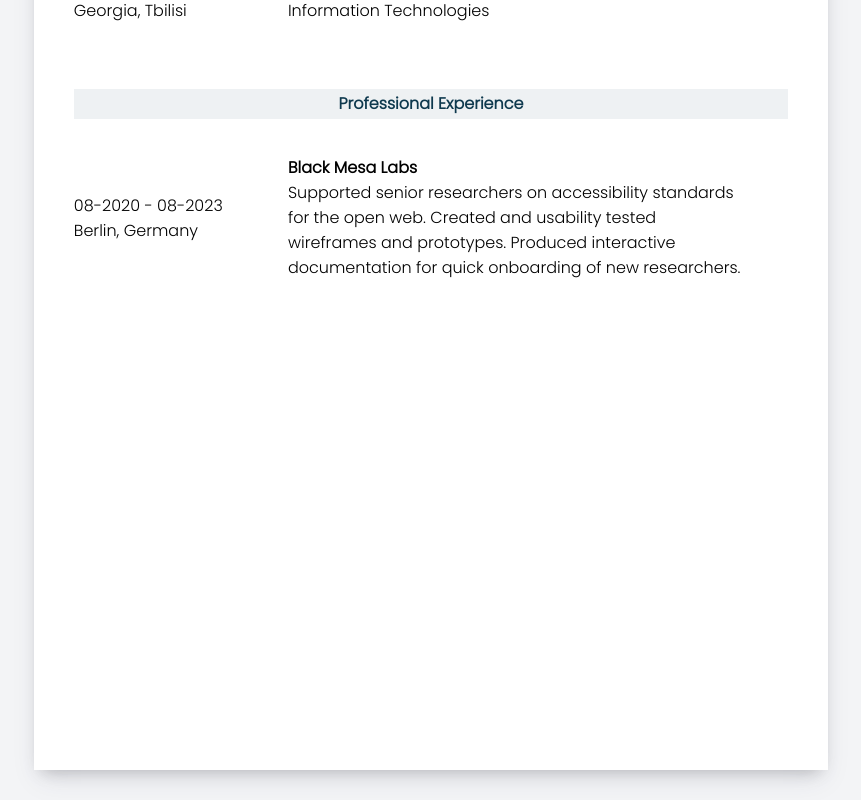
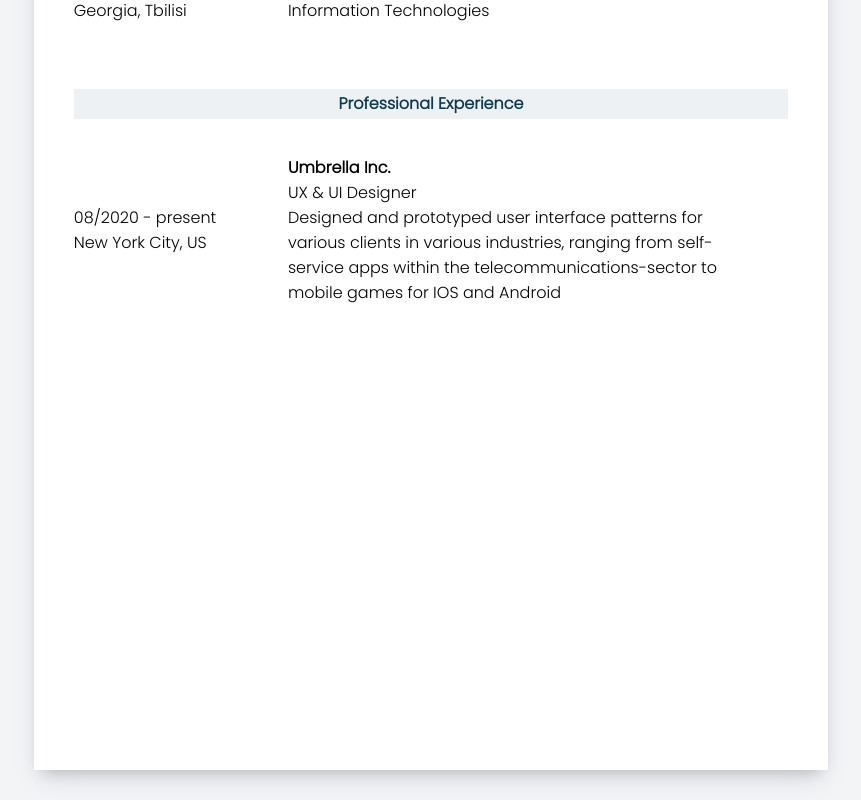
Before and after one commit to jabaaq/CV-Application, a React (Create React App) app: page / in a window 1280 px wide. Shown: the part 1314-2114 px from the top of the page, without its empty margins (209-1070 px from the left). Built offline with nearby package versions, Linux system fonts and the light colour scheme.

Commit message:
converted PracticalExperience functional component into class component / converted manually written experience information into 'experienceData' array / created logic  to display 'experienceData' data in Resume

```diff
--- a/src/components/accordion/accordion.jsx
+++ b/src/components/accordion/accordion.jsx
@@ -23,15 +23,28 @@
       fieldIcon,
       textArea,
       setInformation,
-      clearForm,
       //education information
-      addEducationItem,
+      onSubmitForm,
       school,
       degree,
       startDate,
       endDate,
       location,
+      clearForm,
+
+      //experience information
+      onSubmitExperienceForm,
+      companyName,
+      positionTitle,
+      workStartDate,
+      workEndDate,
+      workLocation,
+      workDescription,
+      clearExperienceForm,
+
+      source,
     } = this.props;
+
     const { isOpen } = this.state;
 
     return (
@@ -59,19 +72,6 @@
               </div>
             ))}
 
-            {textArea && (
-              <>
-                <label htmlFor='description'>{textArea.label}</label>
-                <textarea
-                  name='description'
-                  placeholder={textArea.placeholder}
-                  id='description'
-                  cols='20'
-                  rows='10'
-                  value={textArea.value}
-                  onChange={setInformation}></textarea>
-              </>
-            )}
             <div className='button-container'>
               <button className='delete-button'>Delete</button>
               <button className='cancel-button'>Cancel</button>
@@ -79,7 +79,8 @@
                 type='submit'
                 className='save-button'
                 onClick={(e) => {
-                  addEducationItem(
+                  if (source === 'Education') {
+                    onSubmitForm(
                       e,
                       school,
                       degree,
@@ -88,6 +89,18 @@
                       location,
                     );
                     clearForm();
+                  } else if (source === 'Experience') {
+                    onSubmitExperienceForm(
+                      e,
+                      companyName,
+                      positionTitle,
+                      workStartDate,
+                      workEndDate,
+                      workLocation,
+                      workDescription,
+                    );
+                    clearExperienceForm();
+                  }
                 }}>
                 Submit
               </button>
--- a/src/components/app/App.jsx
+++ b/src/components/app/App.jsx
@@ -30,6 +30,7 @@
       workLocation: '',
       workDescription: '',
 
+      //education data
       educationData: [
         {
           school: 'London City University',
@@ -49,19 +50,26 @@
         },
       ],
 
+      //experience data
+      experienceData: [
+        {
+          companyName: 'Umbrella Inc.',
+          positionTitle: 'UX & UI Designer',
+          workStartDate: '08/2020',
+          workEndDate: 'present',
+          workLocation: 'New York City, US',
+          workDescription:
+            'Designed and prototyped user interface patterns for various clients in various industries, ranging from self-service apps within the telecommunications-sector to mobile games for IOS and Android',
+          id: 1,
+        },
+      ],
+
       // data: [
       //   {
       //     fullName: 'Thomas Parker',
       //     email: 'thomasParker123@test.com',
       //     phoneNumber: '+1 234 56 78 90',
-      //     companyName: 'Umbrella Inc.',
-      //     positionTitle: 'UX & UI Designer',
-      //     workStartDate: '08/2020',
-      //     workEndDate: 'present',
-      //     workLocation: 'New York City, US',
-      //     workDescription:
-      //       'Designed and prototyped user interface patterns for various clients in various industries, ranging from self-service apps within the telecommunications-sector to mobile games for IOS and Android',
-      //   },
+      //   }
       // ],
     };
   }
@@ -71,7 +79,7 @@
     });
   };
 
-  addEducationItem = (e, school, degree, startDate, endDate, location) => {
+  handleEducationSubmit = (e, school, degree, startDate, endDate, location) => {
     e.preventDefault();
     this.setState(({ educationData }) => {
       const newEducationData = [...educationData];
@@ -84,6 +92,42 @@
         id: Math.floor(Math.random() * 1000),
       });
       return { educationData: newEducationData };
+    });
+  };
+
+  handleExperienceSubmit = (
+    e,
+    companyName,
+    positionTitle,
+    workStartDate,
+    workEndDate,
+    workLocation,
+    workDescription,
+  ) => {
+    e.preventDefault();
+    this.setState(({ experienceData }) => {
+      const newExperienceData = [...experienceData];
+      newExperienceData.push({
+        companyName: companyName,
+        positionTitle: positionTitle,
+        workStartDate: workStartDate,
+        workEndDate: workEndDate,
+        workLocation: workLocation,
+        workDescription: workDescription,
+        id: Math.floor(Math.random() * 1000),
+      });
+      return { experienceData: newExperienceData };
+    });
+  };
+
+  clearExperienceForm = () => {
+    this.setState({
+      companyName: '',
+      positionTitle: '',
+      workStartDate: '',
+      workEndDate: '',
+      workLocation: '',
+      workDescription: '',
     });
   };
 
@@ -109,7 +153,7 @@
       workDescription,
     } = this.state;
 
-    const { educationData } = this.state;
+    const { educationData, experienceData } = this.state;
 
     return (
       <div className='app'>
@@ -129,7 +173,7 @@
             endDate={endDate}
             location={location}
             setInformation={this.setInformation}
-            addEducationItem={this.addEducationItem}
+            onSubmitForm={this.handleEducationSubmit}
             clearForm={this.clearForm}
           />
           <PracticalExperience
@@ -140,6 +184,8 @@
             workLocation={workLocation}
             workDescription={workDescription}
             setInformation={this.setInformation}
+            onSubmitExperienceForm={this.handleExperienceSubmit}
+            clearExperienceForm={this.clearExperienceForm}
           />
         </div>
         <div className='resume-side'>
@@ -149,7 +195,9 @@
             phoneNumber={phoneNumber}
             address={address}
             educationData={educationData}
-            onSubmitForm={this.addEducationItem}
+            experienceData={experienceData}
+            onSubmitForm={this.handleEducationSubmit}
+            onSubmitExperienceForm={this.handleExperienceSubmit}
           />
         </div>
       </div>
--- a/src/components/education-experience/educationExperience.jsx
+++ b/src/components/education-experience/educationExperience.jsx
@@ -6,6 +6,9 @@
 class EducationExperience extends Component {
   constructor(props) {
     super(props);
+    this.state = {
+      source: 'Education',
+    };
   }
 
   render() {
@@ -16,7 +19,7 @@
       startDate,
       endDate,
       location,
-      addEducationItem,
+      onSubmitForm,
       clearForm,
     } = this.props;
 
@@ -60,8 +63,9 @@
           fields={educationFields}
           fieldIcon={mdiSchool}
           setInformation={setInformation}
-          addEducationItem={(e) => {
-            addEducationItem(e, school, degree, startDate, endDate, location);
+          source={this.state.source}
+          onSubmitForm={(e) => {
+            onSubmitForm(e, school, degree, startDate, endDate, location);
           }}
           clearForm={clearForm}
         />
--- a/src/components/experience-item/experience-item.css
+++ b/src/components/experience-item/experience-item.css
@@ -30,3 +30,8 @@
     flex-direction: row;
     margin: 20px 0;
 }
+
+.experience-school {
+    display: flex;
+    flex-direction: column;
+}
--- a/src/components/experience-item/experience-item.jsx
+++ b/src/components/experience-item/experience-item.jsx
@@ -1,22 +1,26 @@
 import './experience-item.css';
 
-function ExperienceItem() {
+function ExperienceItem({
+  companyName,
+  positionTitle,
+  workStartDate,
+  workEndDate,
+  workLocation,
+  workDescription,
+}) {
   let className = 'experience-li';
   return (
     <li className={className}>
       <div className='experience-left-side'>
-        <div className='experience-start-end-date'>{`${'08-2020'} - ${'08-2023'}`}</div>
-        <div className='experience-location'>Berlin, Germany</div>
+        <div className='experience-start-end-date'>{`${workStartDate} - ${workEndDate}`}</div>
+        <div className='experience-location'>{workLocation}</div>
       </div>
       <div className='experience-right-side'>
         <div className='experience-school'>
-          <strong>Black Mesa Labs</strong>
+          <strong>{companyName}</strong>
+          <span>{positionTitle}</span>
         </div>
-        <div className='experience-description'>
-          Supported senior researchers on accessibility standards for the open
-          web. Created and usability tested wireframes and prototypes. Produced
-          interactive documentation for quick onboarding of new researchers.
-        </div>
+        <div className='experience-description'>{workDescription}</div>
       </div>
     </li>
   );
--- a/src/components/practical-experience/practical-experience.jsx
+++ b/src/components/practical-experience/practical-experience.jsx
@@ -1,8 +1,18 @@
 import './practical-experience.css';
 import Accordion from '../accordion/accordion';
 import { mdiBriefcaseVariant } from '@mdi/js';
+import { Component } from 'react';
 
-function PracticalExperience({
+class PracticalExperience extends Component {
+  constructor(props) {
+    super(props);
+    this.state = {
+      source: 'Experience',
+    };
+  }
+
+  render() {
+    const {
       companyName,
       positionTitle,
       workStartDate,
@@ -10,7 +20,10 @@
       workLocation,
       workDescription,
       setInformation,
-}) {
+      onSubmitExperienceForm,
+      clearExperienceForm,
+    } = this.props;
+
     const experienceFields = [
       {
         label: 'Company Name',
@@ -42,14 +55,13 @@
         name: 'workLocation',
         value: workLocation,
       },
-  ];
-
-  const descriptionForArea = {
-    label: 'Description',
-    placeholder: 'Enter description',
+      {
+        label: 'Jon Description',
+        placeholder: 'Enter Jon Description',
         name: 'workDescription',
         value: workDescription,
-  };
+      },
+    ];
 
     return (
       <div className='input-opening-container space-between'>
@@ -57,11 +69,25 @@
           name={'Experience'}
           fields={experienceFields}
           fieldIcon={mdiBriefcaseVariant}
-        textArea={descriptionForArea}
+          // textArea={descriptionForArea}
           setInformation={setInformation}
+          source={this.state.source}
+          onSubmitExperienceForm={(e) => {
+            onSubmitExperienceForm(
+              e,
+              companyName,
+              positionTitle,
+              workStartDate,
+              workEndDate,
+              workLocation,
+              workDescription,
+            );
+          }}
+          clearExperienceForm={clearExperienceForm}
         />
       </div>
     );
   }
+}
 
 export { PracticalExperience };
--- a/src/components/resume/resume.jsx
+++ b/src/components/resume/resume.jsx
@@ -9,8 +9,10 @@
   phoneNumber,
   address,
   setInformation,
+  //for education
   educationData,
-  addEducationItem,
+  //for experience
+  experienceData,
 }) {
   return (
     <div className='resume-paper'>
@@ -35,7 +37,6 @@
                   startDate={item.startDate}
                   endDate={item.endDate}
                   location={item.location}
-                  addEducationItem={addEducationItem}
                   key={item.id}
                 />
               );
@@ -47,7 +48,19 @@
         <div className='experience-header'>Professional Experience</div>
         <div className='experience-details'>
           <ul className='added-experience-information'>
-            <ExperienceItem />
+            {experienceData.map((item) => {
+              return (
+                <ExperienceItem
+                  companyName={item.companyName}
+                  positionTitle={item.positionTitle}
+                  workStartDate={item.workStartDate}
+                  workEndDate={item.workEndDate}
+                  workLocation={item.workLocation}
+                  workDescription={item.workDescription}
+                  key={item.id}
+                />
+              );
+            })}
           </ul>
         </div>
       </div>
```
Lines whose indentation alone changed are shown as unchanged.
